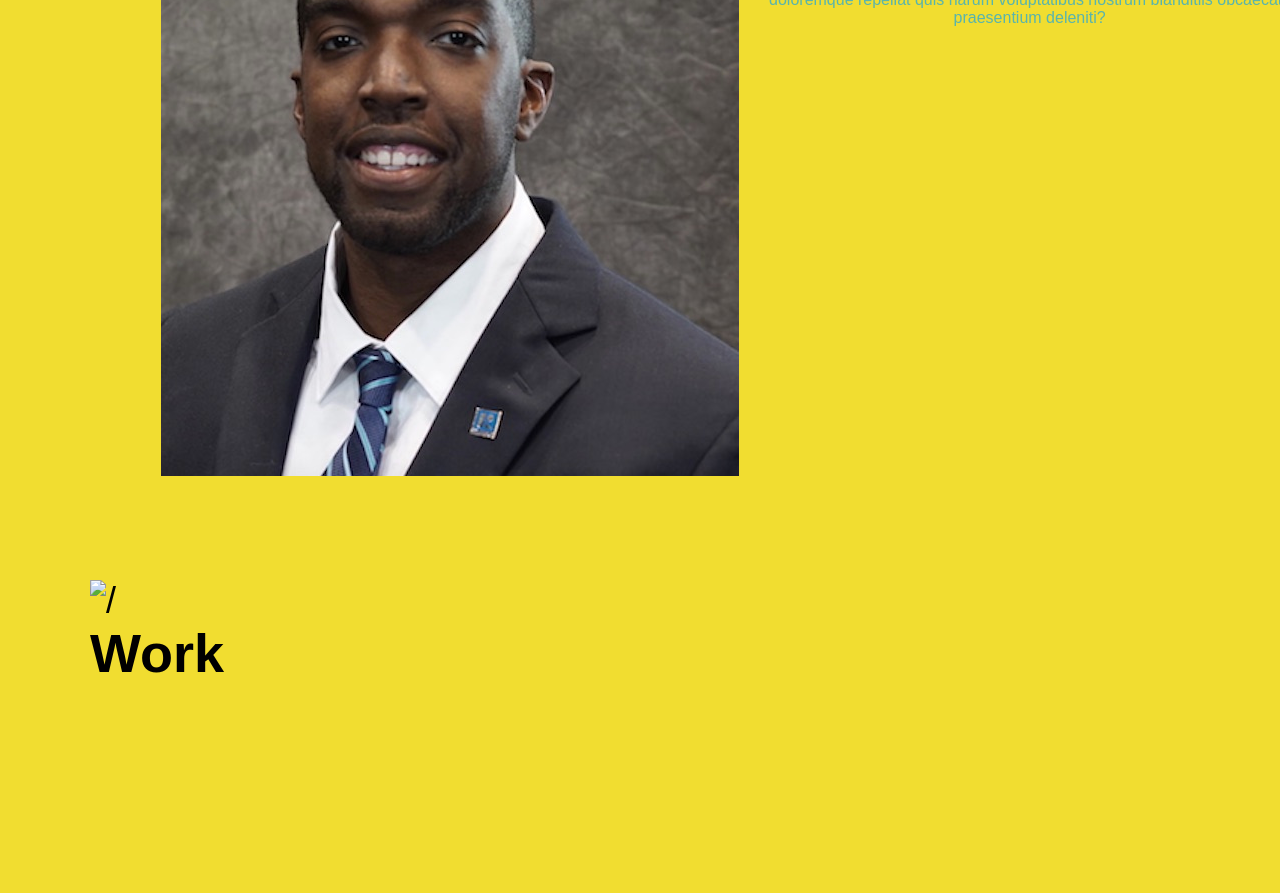
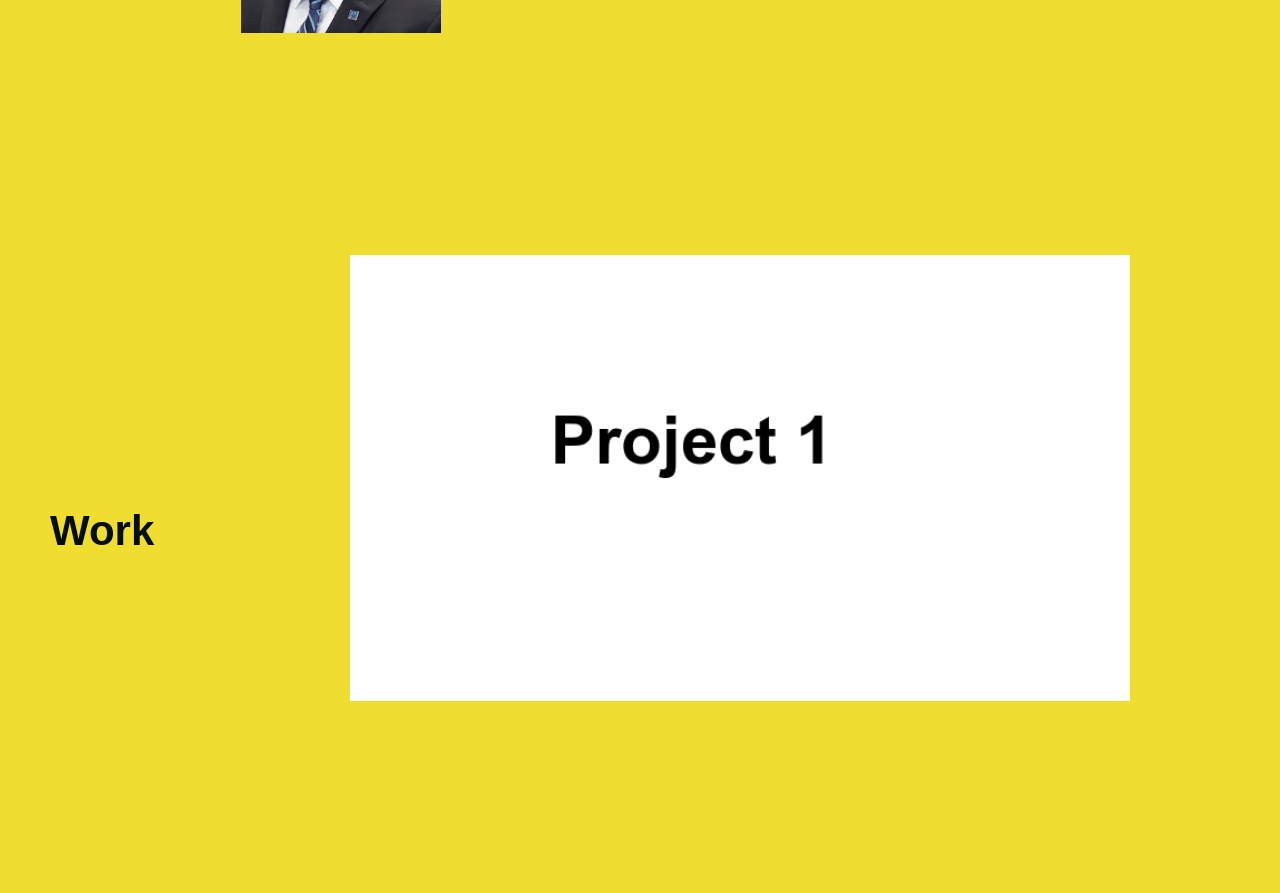
Before and after one commit to javarrisb/Pic-Perfect-Portfolio, a plain HTML site: page index.html in a window 1280 px wide. Shown: the part 452-1345 px from the top of the page. Before the commit the page ends 1216 px from the top, so only its background shows below. Drawn offline with Linux system fonts and the light colour scheme.

Commit message:
Added style to work section

```diff
--- a/assets/style.css
+++ b/assets/style.css
@@ -56,7 +56,7 @@ header nav ul li a {
 /* end style to header */
 
 .hero{
-    background-image: url(".\images\headshot.jpg");
+    background-image: url("imagess/images/tech.jpg");
     margin: 50px auto;
     width: 100px;
     height: 100%;
@@ -70,20 +70,24 @@ header nav ul li a {
     padding: 50px auto;
     display: inline-flex;
     margin: 20px;
-    position: relative; bottom: -150px; right: -20px;
+    position: relative; bottom: -100px; right: -20px;
 
 }
 #aboutme {
-    color: var(--tertiary-color);
+    color: var(--secondary-color);
 }
 
 .about h2 {
     font-size: 42px;
+    margin: 40px;
 }
 
-.about-img {
-    object-fit: fill;
+#about-me-image {
+    height: 200px;
+    width: 200px;
+    margin: 50px;
 }
+
 .about p{
     text-align: center;
 }
@@ -91,21 +95,25 @@ header nav ul li a {
 /* apply style to About Me section end */
 
 /* apply style to Work section */
-.projects {
-    width: 100%;
-    padding: 60px 50px;
-    display: inline-flex;
-    margin:  0 auto;
-    position: relative; bottom: -150px; right: -20px;
-    flex-wrap: wrap;
-    justify-content: space-around;
+#work {
+    color: var(--secondary-color);
 }
 
-#work {
-    font-size: 36px;
+.projects {
+    padding: 0 50px;
+    margin: 200px;
+}
+
+div.portfolio h2 {
+    font-size: 42px;
+    margin: 50px;
+    position: relative; right: 250px; top: 350px;
 
 }
-.run-buddy {
-    flex: 1;
-    margin: 20px;
+
+div.portfolio img {
+    width: 100%;
+    height: auto;
+    position: relative; left: 100px;
+
 }
--- a/index.html
+++ b/index.html
@@ -43,8 +43,10 @@
                 About Me
             </h2>
 
-            <div class="about-img">
-                <img src="imagess\images\headshot.jpg" alt="headshot of me" />
+            <div id="about-me-img">
+                <a target="_blank" href="imagess/images/headshot.jpg">
+                <img src="imagess/images/headshot.jpg" alt="headshot of me" width="200" height="200" />
+                </a>
             </div>
             <p>
                 Lorem, ipsum dolor sit amet consectetur adipisicing elit. Id iure temporibus sed aut iusto aliquid minima consequuntur ducimus itaque accusantium odit mollitia, ipsum officiis expedita porro iste nesciunt quos accusamus! <br />
@@ -54,12 +56,13 @@
 
     <!-- Work section -->
     <section id="work" class="projects">
-        <article class="run-buddy">
-            <img src="/" alt="/">
+        <div class="portfolio">
             <h2>Work</h2>
-        </article>
+            <a target="_blank" href="imagess/images/project1.png">
+            <img src="imagess/images/project1.png" alt="project number 1" width="600" height="400" />
+        </a>
+        </div>
     </section>
-
 </body>
 
 </html>
```
Also changed, not shown: imagess/images/project1.png (added).
